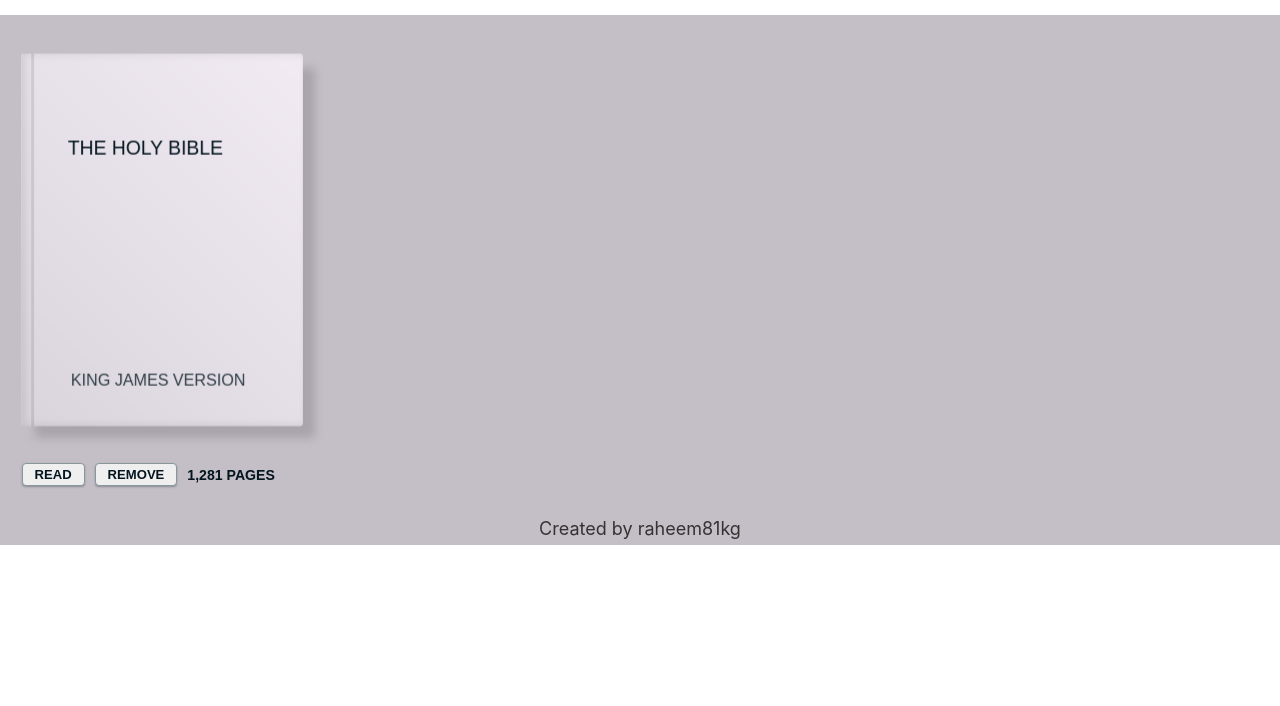
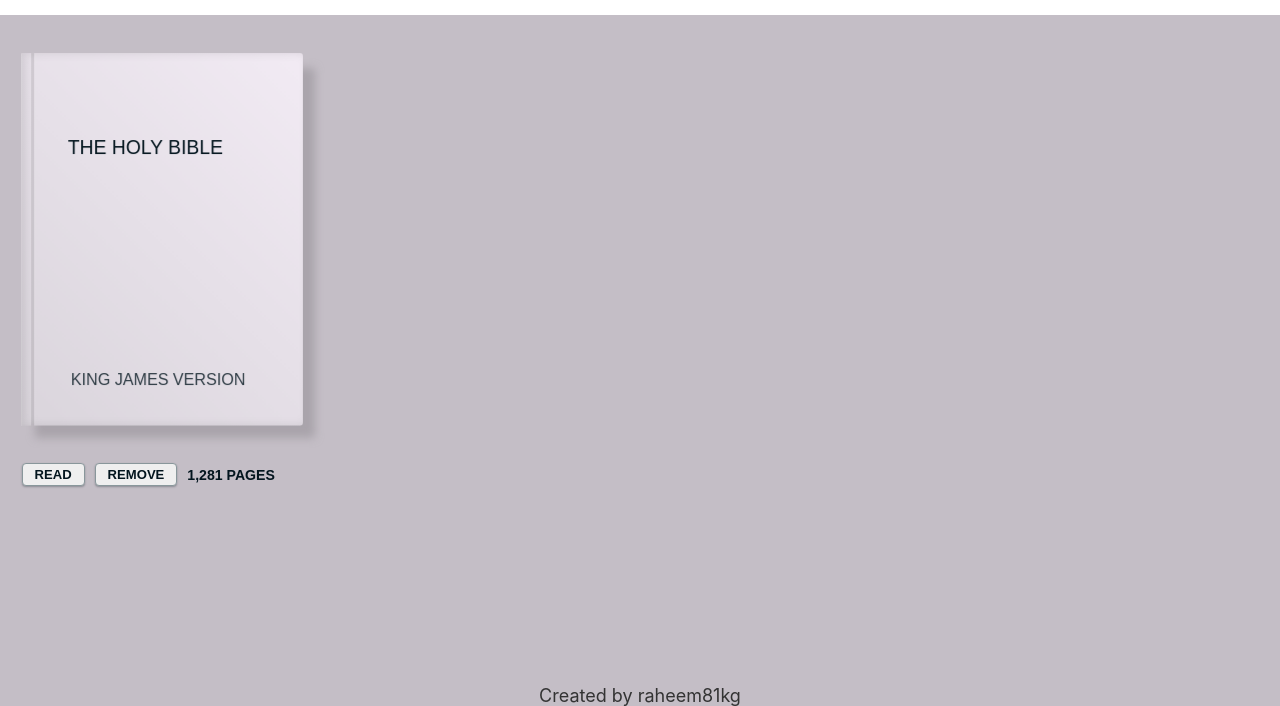
Before and after one commit to raheem81kg/library, a plain HTML site: page index.html in a window 1280 px wide. Shown: the part 94-800 px from the top of the page. Drawn offline with Linux system fonts and the light colour scheme; a web font is replaced by a local one.

Commit message:
Update styles.css

```diff
--- a/styles.css
+++ b/styles.css
@@ -1,10 +1,15 @@
 /* ... */
+
 body {
+    min-height: 100vh;
     background-color: white;
     box-sizing: border-box;
     padding: 0;
     margin: 0;
     color: #03151e;
+    display: grid;
+    grid-template-columns: 1fr;
+    grid-template-rows: auto 1fr auto;
 }
 
 header {
@@ -32,8 +37,6 @@
         sans-serif;
     color: #333;
     background-color: #c4bec6;
-    padding-top: 6.45px;
-    padding-bottom: 6.45px;
 }
 
 /* ... */
```
